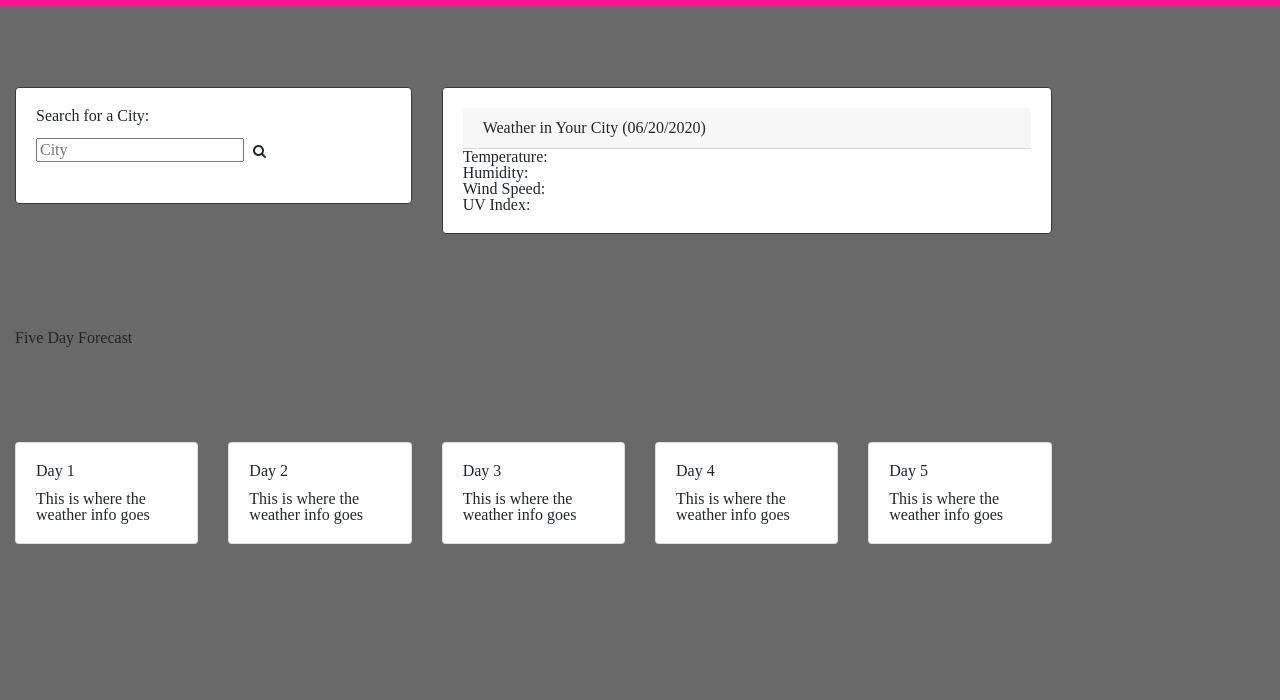
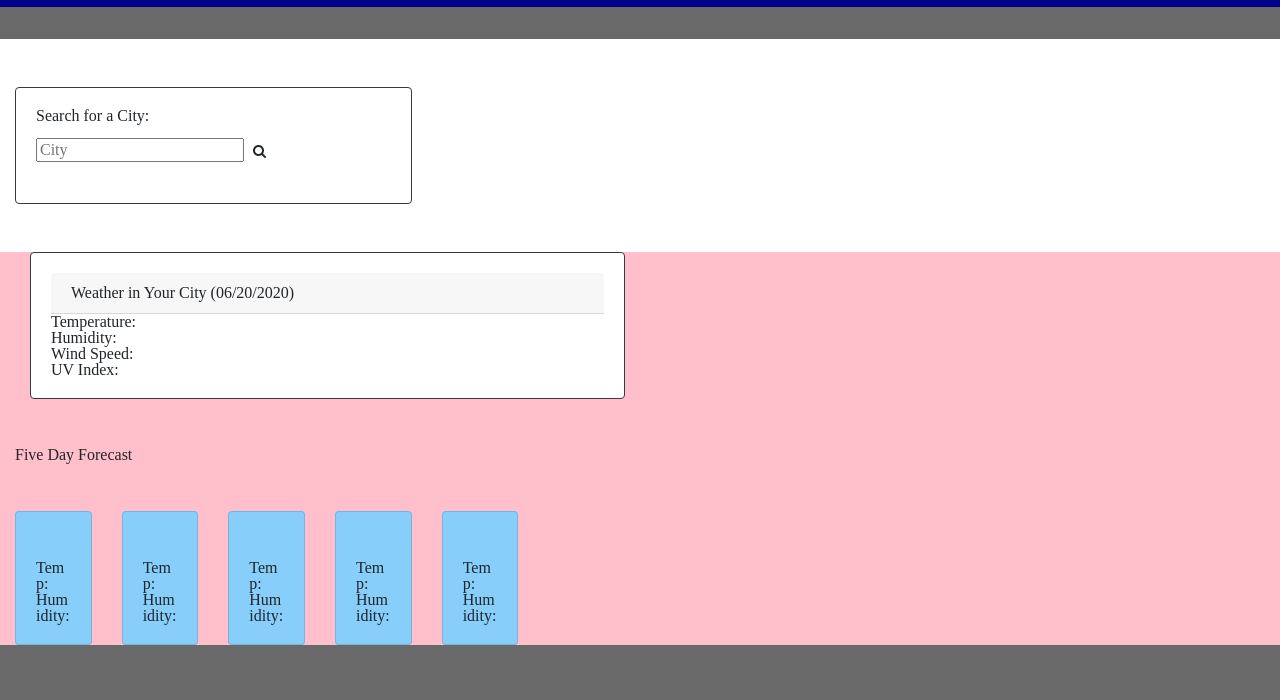
Before and after one commit to melindawinter/weather-dashboard, a plain HTML site: page index.html in a window 1280 px wide. Shown: the part 100-800 px from the top of the page. Drawn offline with nearby package versions, Linux system fonts and the light colour scheme.

Commit message:
working on forecast cards

```diff
--- a/assets/css/style.css
+++ b/assets/css/style.css
@@ -10,7 +10,7 @@ body {
 /* Styling for the jumbotron */
 .jumbotron {
   text-align: center;
-  background-color: deeppink;
+  background-color: darkblue;
   color: white;
 
   padding-top: 20px;
--- a/assets/js/script.js
+++ b/assets/js/script.js
@@ -58,11 +58,21 @@ $(document).ready(function () {
         $("#uv").text(UVresponse.value);
       });
     });
-    //This allows the search information to be displayed when a button is clicked in the history
-    $(document).on("click", ".city", displayCityInfo);
-    renderCities();
+
+    // var forecastURL =
+    //   "http://api.openweathermap.org/data/2.5/forecast?q=" +
+    //   city +
+    //   "&apikey=5e9fabbb04f6d4dfc5866a965bc0007c";
+
+    // $.ajax({
+    //   url: forecastURL,
+    //   method: "GET",
+    // }).then(function (forecast) {
+    //   console.log(forecastURL);
+    //   console.log(forecast);
   });
 
+  renderCities();
   //This function adds each searched city to the history list as a button
   function renderCities() {
     $("#searched-cities").empty();
@@ -74,7 +84,8 @@ $(document).ready(function () {
       $("#searched-cities").append(a);
     }
   }
-
+  //This allows the search information to be displayed when a button is clicked in the history
+  $(document).on("click", ".city", displayCityInfo);
   //This function displays the weather info for a city when its button is clicked in the search history
   function displayCityInfo() {
     var city = $(this).attr("data-name");
--- a/index.html
+++ b/index.html
@@ -42,7 +42,7 @@
     <!-- End jumbotron -->
 
     <!-- Main container -->
-    <main class="container-fluid">
+    <div class="container-fluid" style="background-color: white;">
       <div class="row py-5">
         <!-- Card for search components -->
         <div class="col-lg-4">
@@ -65,7 +65,11 @@
             <ul id="searched-cities"></ul>
           </div>
         </div>
+      </div>
+    </div>
 
+<!-- Container for today's weather and forecast -->
+    <div class="container-fluid" style="background-color: pink;">
     <!-- Card for searched city information -->
 
     <div class="col-lg-6">
@@ -84,74 +88,102 @@
         </div>
       </div>
     </div>
-      </div>
 
     <!-- Cards for 5 day forecast -->
-      <!-- Begin 5 day heading -->
+    <!-- <div class="container-sm pb-5" style="background-color: white;"> -->
+      <!-- Begin heading -->
       <header class="row py-5">
         <div class="col-sm-12">
-          <h1>Five Day Forecast</h1>
+          <h3>Five Day Forecast</h3>
         </div>
       </header>
-      <!-- End 5 day heading -->
-      <div class="row py-5" id="five">
+      <!-- End heading -->
+
+      <!-- Begin forecast cards -->
+      <div class="row">
         <!-- Day 1 -->
-        <article class="col-sm-2 d-flex align-items-stretch">
-          <div class="card">
+        <div class="col-sm-1 d-flex align-items-stretch">
+          <div class="card" style="background-color: lightskyblue;">
             <div class="card-body">
-              <h5 class="card-title">Day 1</h5>
-              <p class="card-text">
-                This is where the weather info goes
+              <h5 class="card-title forecast-date"></h5>
+              <div><img id="weather-image" src="" /></div>
+              <p class="card-text forecast-temp">
+                Temp:
+              </p>
+              <p class="card-text forecast-humidity">
+                Humidity:
               </p>
             </div>
           </div>
-        </article>
+        </div>
+        <!-- End Day 1 -->
         <!-- Day 2 -->
-        <article class="col-sm-2 d-flex align-items-stretch">
-          <div class="card">
+        <div class="col-sm-1 d-flex align-items-stretch">
+          <div class="card" style="background-color: lightskyblue;">
             <div class="card-body">
-              <h5 class="card-title">Day 2</h5>
-              <p class="card-text">
-                This is where the weather info goes
+              <h5 class="card-title forecast-date"></h5>
+              <div><img id="weather-image" src="" /></div>
+              <p class="card-text forecast-temp">
+                Temp:
+              </p>
+              <p class="card-text forecast-humidity">
+                Humidity:
               </p>
             </div>
           </div>
-        </article>
+        </div>
+        <!-- End Day 2 -->
         <!-- Day 3 -->
-        <article class="col-sm-2 d-flex align-items-stretch">
-          <div class="card">
+        <div class="col-sm-1 d-flex align-items-stretch">
+          <div class="card" style="background-color: lightskyblue;">
             <div class="card-body">
-              <h5 class="card-title">Day 3</h5>
-              <p class="card-text">
-                This is where the weather info goes
+              <h5 class="card-title forecast-date"></h5>
+              <div><img id="weather-image" src="" /></div>
+              <p class="card-text forecast-temp">
+                Temp:
+              </p>
+              <p class="card-text forecast-humidity">
+                Humidity:
               </p>
             </div>
           </div>
-        </article>
-        <!-- Day 4 -->
-        <article class="col-sm-2 d-flex align-items-stretch">
-          <div class="card">
+        </div>
+        <!-- End Day 3 -->
+        <!-- Day  4-->
+        <div class="col-sm-1 d-flex align-items-stretch">
+          <div class="card" style="background-color: lightskyblue;">
             <div class="card-body">
-              <h5 class="card-title">Day 4</h5>
-              <p class="card-text">
-                This is where the weather info goes
+              <h5 class="card-title forecast-date"></h5>
+              <div><img id="weather-image" src="" /></div>
+              <p class="card-text forecast-temp">
+                Temp:
+              </p>
+              <p class="card-text forecast-humidity">
+                Humidity:
               </p>
             </div>
           </div>
-        </article>
+        </div>
+        <!-- End Day 4 -->
         <!-- Day 5 -->
-        <article class="col-sm-2 d-flex align-items-stretch">
-          <div class="card">
+        <div class="col-sm-1 d-flex align-items-stretch">
+          <div class="card" style="background-color: lightskyblue;">
             <div class="card-body">
-              <h5 class="card-title">Day 5</h5>
-              <p class="card-text">
-                This is where the weather info goes
+              <h5 class="card-title forecast-date"></h5>
+              <div><img id="weather-image" src="" /></div>
+              <p class="card-text forecast-temp">
+                Temp:
+              </p>
+              <p class="card-text forecast-humidity">
+                Humidity:
               </p>
             </div>
           </div>
-        </article>
         </div>
-    </main>
+        <!-- End Day 5 -->
+      </div>
+    </div>
+  </div>
     <!-- For Bootstrap, jQuery first, then Popper.js, then Bootstrap JS -->
     <script
       src="https://code.jquery.com/jquery-3.4.1.slim.min.js"
```
Lines whose indentation alone changed are shown as unchanged.
